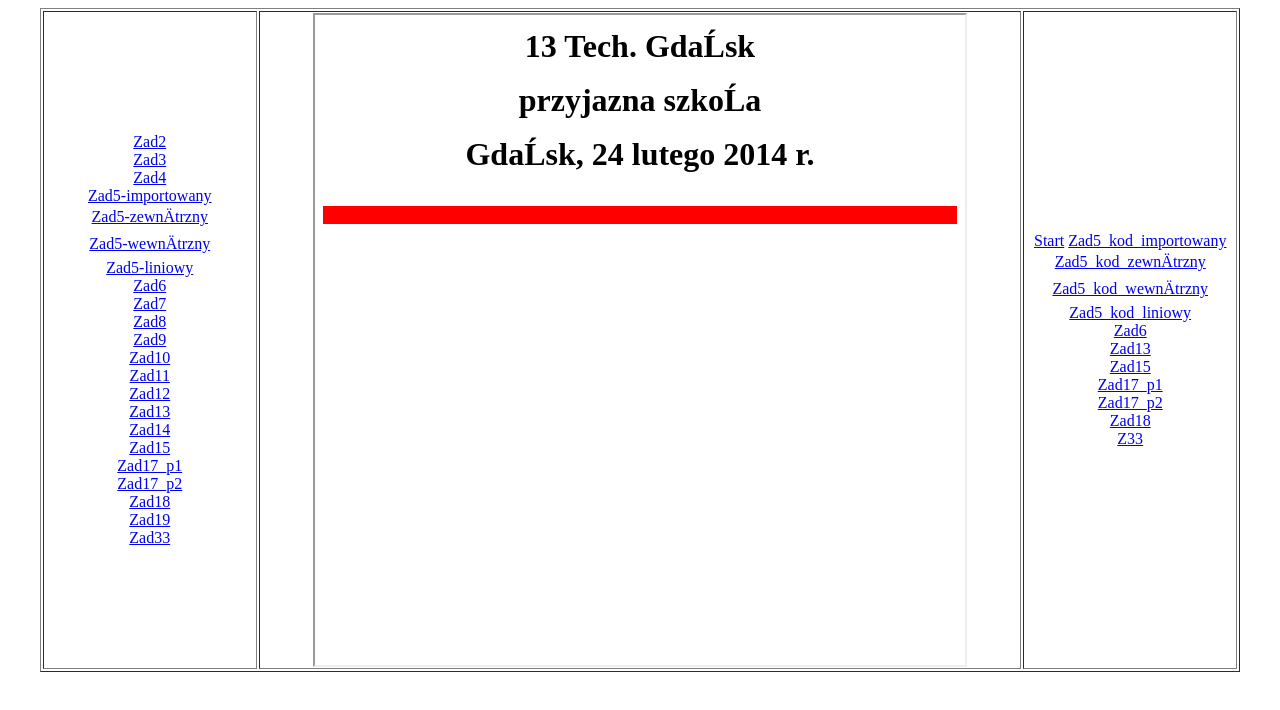
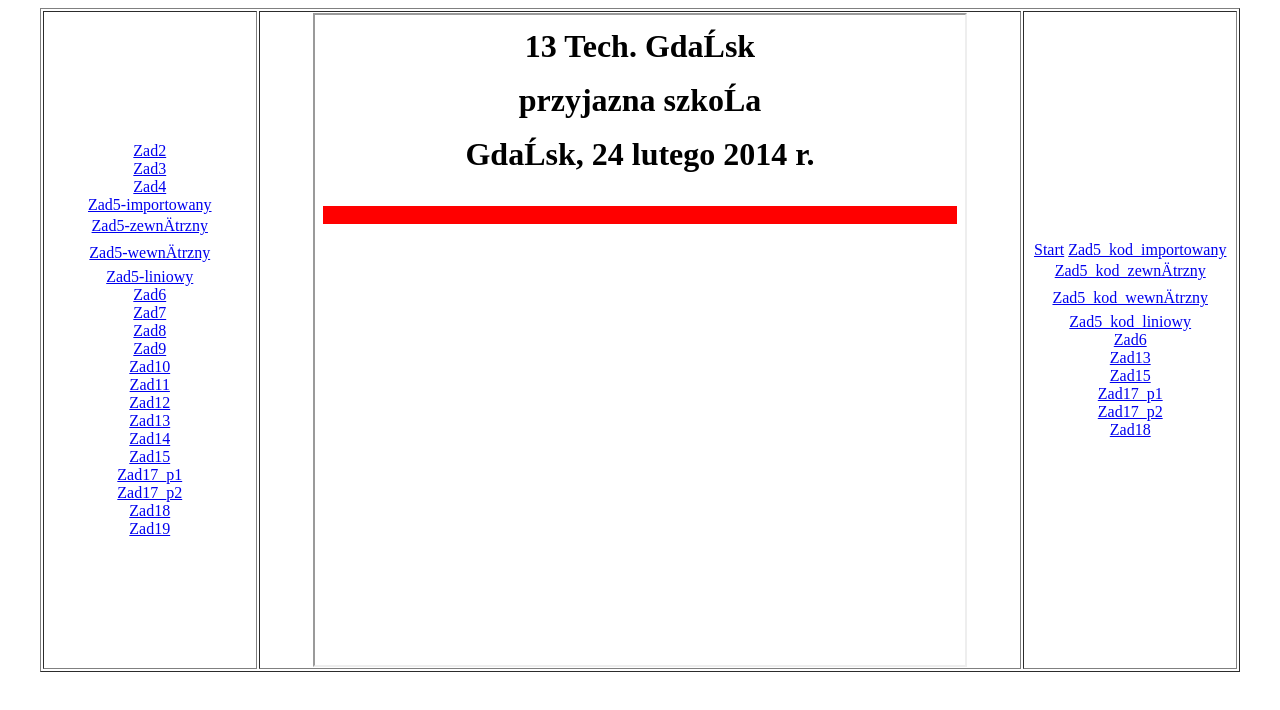
Before and after one commit to Blazej00/Obrycki-css, a plain HTML site: page css/index.html in a window 1280 px wide. Drawn offline with Linux system fonts and the light colour scheme.

Commit message:
Update index.html

```diff
--- a/css/index.html
+++ b/css/index.html
@@ -47,8 +47,6 @@
 <a href="z18_obry.html" target="strony">Zad18 </a>
 <br>
 <a href="z19_obry.html" target="strony">Zad19 </a>
-<br>
-<a href="z33_Obry.html" target="strony">Zad33 </a>
 </td>
 <td align=center><iframe width=650 height=650 name="strony" src="start.html" border="0"></iframe>
 </td>
@@ -73,8 +71,6 @@
 <a href="z17_p2_kod_obry.html" target="strony">Zad17_p2</a>
 <br>
 <a href="z18_kod_obry.html" target="strony">Zad18</a>
-<br>
-<a href="z33_kod_obry.html" target="strony">Z33</a>
 </td>
     </tr>
     </table>
```
